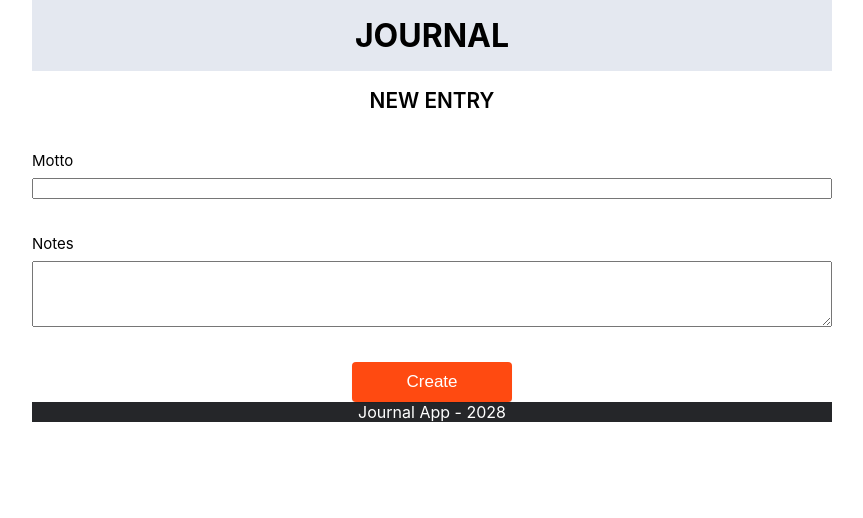
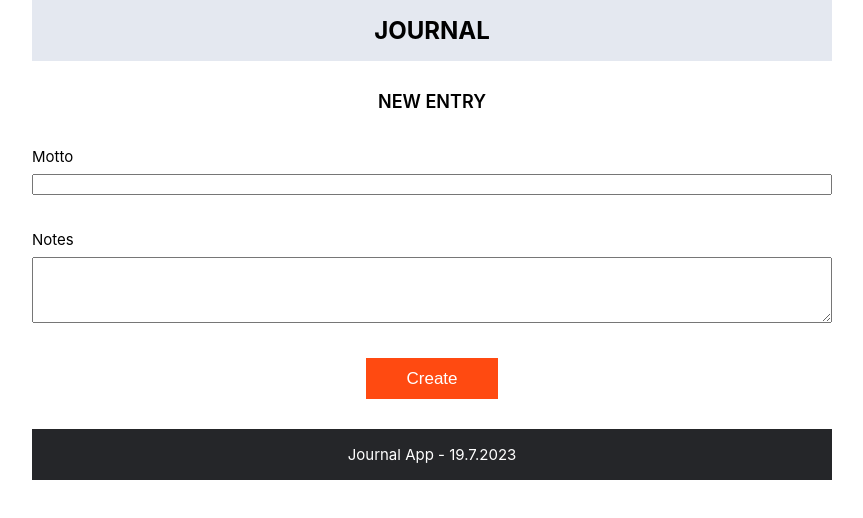
Before and after one commit to JanaS87/journal, a React (Create React App) app: page / in a window 1280 px wide. Shown: the top 518 px of the page, without its empty margins (208-1071 px from the left). Built offline with nearby package versions, Linux system fonts and the light colour scheme.

Commit message:
fix footer style

```diff
--- a/src/App.css
+++ b/src/App.css
@@ -1,42 +1,6 @@
 @import "./index.css";
-
-Header {
-  text-align: center;
-  align-items: center;
-  background-color: var(--color-water-10);
-  padding: 1rem 2rem;
-  font-size: 2em;
-  font-weight: bold;
-  text-transform: uppercase;
-}
 
 Main {
   display: flex;
   flex-direction: column;
 }
-
-
-.btnStyle {
-    background-color: var(--color-nemo);
-    border-radius: 4px;
-    box-shadow: rgba(0, 0, 0, 0.12) 0 1px 1px;
-    color: #FFFFFF;
-    cursor: pointer;
-    font-size: 17px;
-    line-height: 100%;
-    margin: 0;
-    outline: 0;
-    padding: 11px 15px 12px;
-    text-align: center;
-    width: 20%;
-
-  }
-
-
-Footer {
-  text-align: center;
-  align-items: center;
-  bottom: 0;
-  background-color: var(--color-granite);
-  color: var(--color-foam);
-}
--- a/src/components/Entry-Form/Entry-Form.css
+++ b/src/components/Entry-Form/Entry-Form.css
@@ -7,9 +7,10 @@
 
 .entryForm__title {
     text-transform: uppercase;
-    font-size: 1.3rem;
+    font-size: 18px;
     font-weight: 600;
     text-align: center;
+    margin-top: 30px;
 }
 
 .entryForm__fields {
--- /dev/null
+++ b/src/components/Footer/Footer.css
@@ -0,0 +1,8 @@
+Footer {
+    text-align: center;
+    background-color: var(--color-granite);
+    color: var(--color-foam);
+    margin-top: 30px;
+    padding: 16px 18px;
+    font-size: 15px;
+  }
--- a/src/components/Footer/Footer.js
+++ b/src/components/Footer/Footer.js
@@ -1,3 +1,7 @@
+import "./Footer.css";
+import React from "react";
+
 export default function Footer() {
-  return <footer className="footer">Journal App - 2028</footer>;
+  const date = new Date().toLocaleDateString("de");
+  return <footer className="footer">Journal App - {date}</footer>;
 }
--- /dev/null
+++ b/src/components/Header/Header.css
@@ -0,0 +1,9 @@
+Header {
+    text-align: center;
+    background-color: var(--color-water-10);
+    padding: 16px 18px;
+    font-size: 24px;
+    margin: 0;
+    font-weight: bold;
+    text-transform: uppercase;
+  }
--- a/src/components/Header/Header.js
+++ b/src/components/Header/Header.js
@@ -1,3 +1,4 @@
+import "./Header.css";
 import React from "react";
 
 export default function Header() {
```
Also changed, not shown: src/components/Entry-Form/index.js (indentation only).
